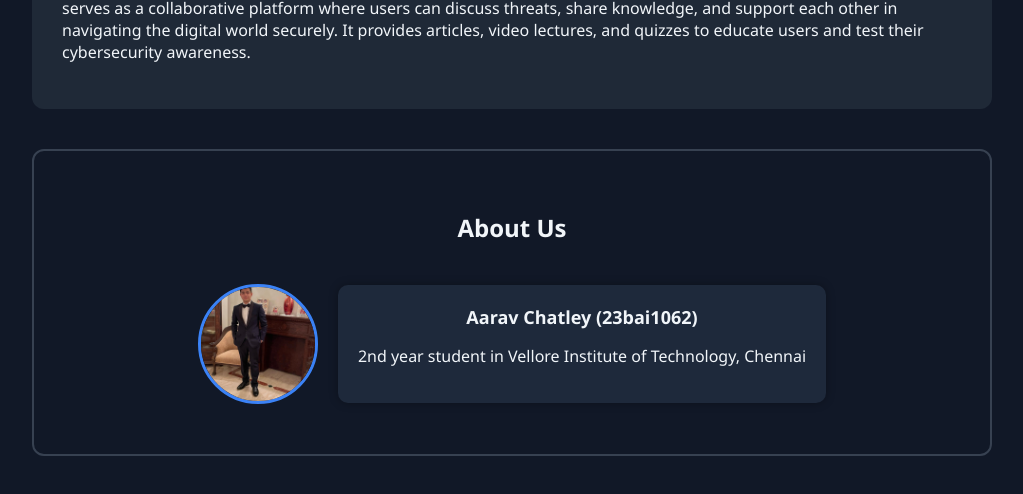
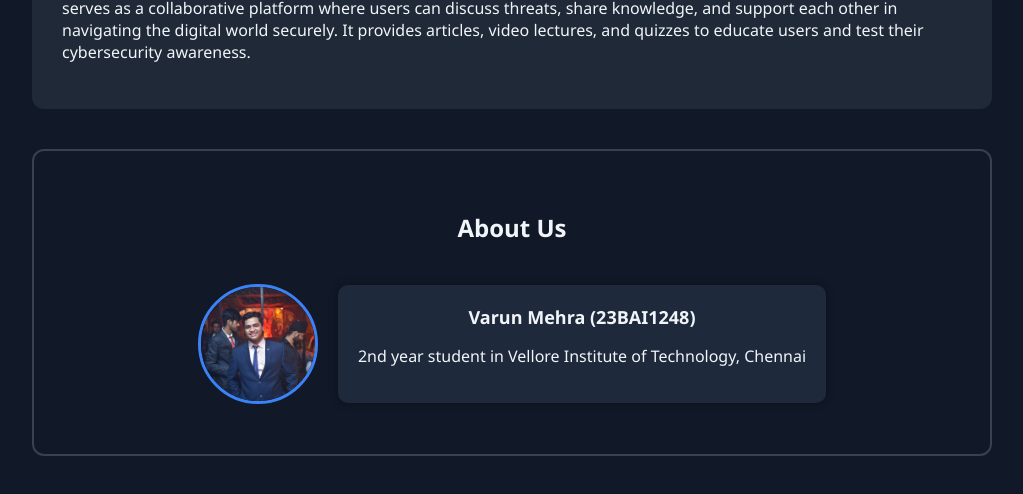
Before and after one commit to varunmehra2005/CyberRaksha, a website: page Home.html in a window 1280 px wide. Shown: the part 768-1262 px from the top of the page, without its empty margins (128-1151 px from the left). Drawn offline with Linux system fonts and the light colour scheme.

Commit message:
Update Home.html

```diff
--- a/Home.html
+++ b/Home.html
@@ -247,10 +247,10 @@
       <h2>About Us</h2>
       <div class="about-container">
         <div class="profile-pic">
-          <img src="aarav.jpg" alt="Profile pic">
+          <img src="profilepic.jpg" alt="Profile pic">
         </div>
         <div class="bio-box">
-          <strong>Aarav Chatley (23bai1062)</strong>
+          <strong>Varun Mehra (23BAI1248)</strong>
           <p>2nd year student in Vellore Institute of Technology, Chennai</p>
         </div>
       </div>
```
